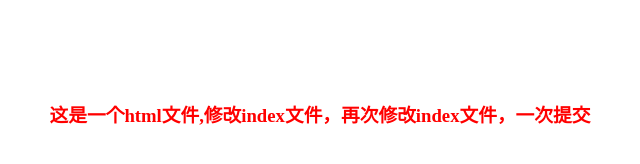
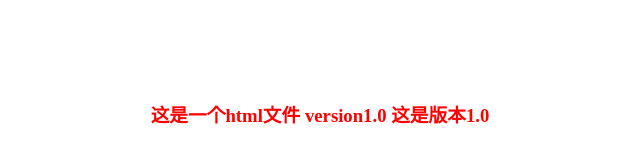
Before and after one commit to uuseebird/git-demo, a plain HTML site: page index.html in a window 1280 px wide. Shown: the whole page, without its empty margins (320-960 px from the left). Drawn offline with Linux system fonts and the light colour scheme.

Commit message:
version 1.0 this is version 1.0.1

```diff
--- a/index.html
+++ b/index.html
@@ -6,7 +6,7 @@
 </head>
 
 <body>
-	<h3>这是一个html文件,修改index文件，再次修改index文件，一次提交</h3>
+	<h3>这是一个html文件 version1.0 这是版本1.0</h3>
 </body>
 
 </html>
```
